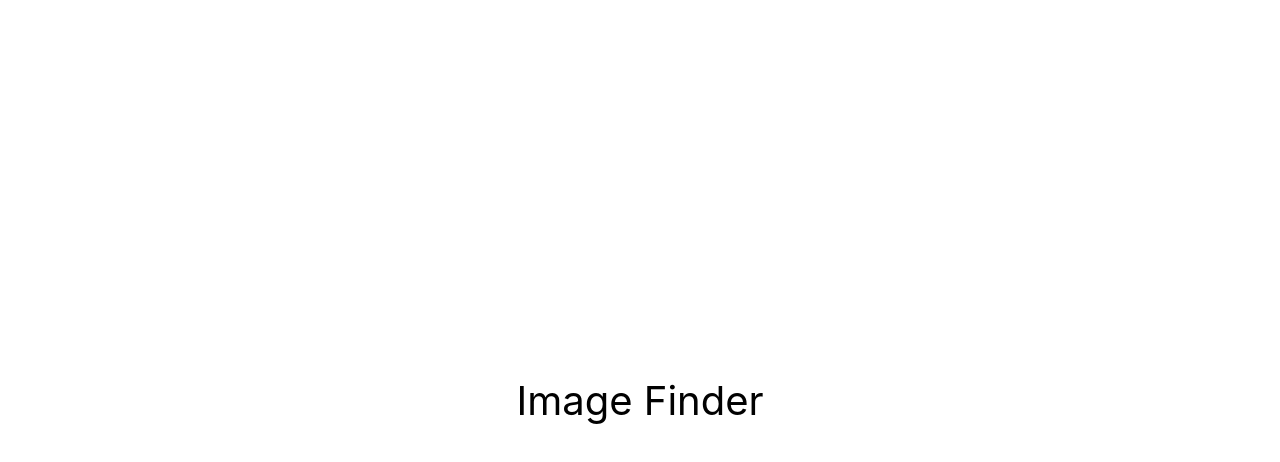
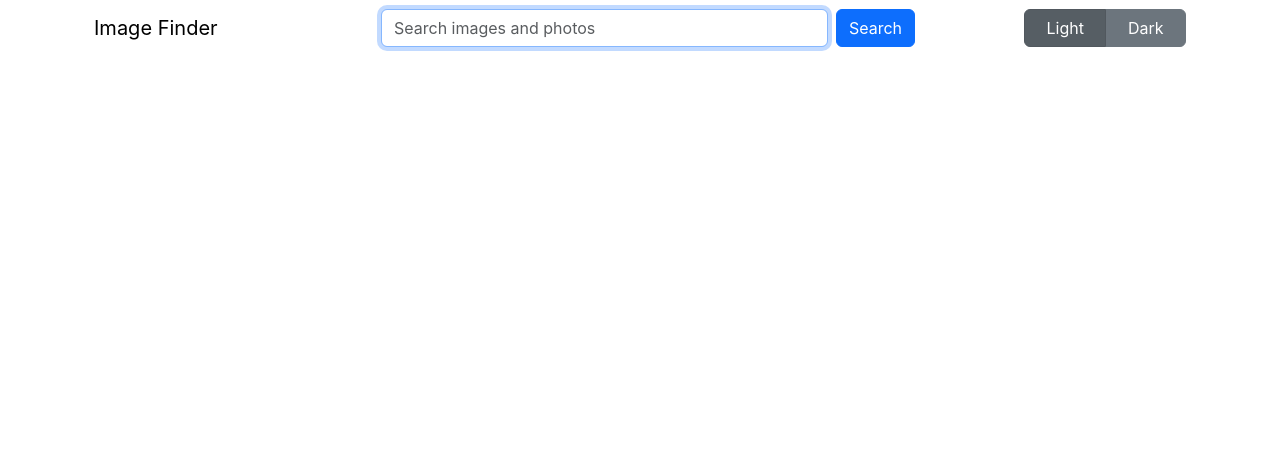
Before and after one commit to Valik3201/goit-react-hw-03-image-finder, a React (Create React App) app: page / in a window 1280 px wide. Shown: the top 462 px of the page. Built offline with nearby package versions, Linux system fonts and the light colour scheme.

Commit message:
feat(ui): add navbar

```diff
--- a/src/components/App.jsx
+++ b/src/components/App.jsx
@@ -1,16 +1,11 @@
+import { Searchbar } from './Searchbar';
+
+import 'bootstrap/dist/css/bootstrap.min.css';
+
 export const App = () => {
   return (
-    <div
-      style={{
-        height: '100vh',
-        display: 'flex',
-        justifyContent: 'center',
-        alignItems: 'center',
-        fontSize: 40,
-        color: '#010101',
-      }}
-    >
-      Image Finder
+    <div>
+      <Searchbar />
     </div>
   );
 };
--- /dev/null
+++ b/src/components/Searchbar.jsx
@@ -0,0 +1,73 @@
+import { useState } from 'react';
+import {
+  Button,
+  Container,
+  Col,
+  Row,
+  Form,
+  Navbar,
+  ButtonGroup,
+  ToggleButton,
+} from 'react-bootstrap';
+
+export const Searchbar = () => {
+  const [radioValue, setRadioValue] = useState('light');
+
+  const radios = [
+    { name: 'Light', value: 'light' },
+    { name: 'Dark', value: 'dark' },
+  ];
+
+  const handleThemeChange = theme => {
+    document.documentElement.setAttribute('data-bs-theme', theme);
+  };
+
+  return (
+    <Navbar fixed="top">
+      <Container className="justify-content-center">
+        <Row className="mb-2 mb-md-0 justify-content-between align-items-center w-100">
+          <Navbar.Brand as={Col} xs={2} href="#">
+            Image Finder
+          </Navbar.Brand>
+
+          <ButtonGroup
+            as={Col}
+            xs={2}
+            md={{ order: 'last' }}
+            className="mb-2 mb-md-0 d-flex justify-content-end"
+          >
+            {radios.map((radio, idx) => (
+              <ToggleButton
+                key={idx}
+                id={`theme-radio-${idx}`}
+                type="radio"
+                variant="secondary"
+                name="theme"
+                value={radio.value}
+                checked={radioValue === radio.value}
+                onChange={e => {
+                  setRadioValue(e.currentTarget.value);
+                  handleThemeChange(e.currentTarget.value);
+                }}
+              >
+                {radio.name}
+              </ToggleButton>
+            ))}
+          </ButtonGroup>
+
+          <Form className="d-flex" as={Col} xs={12} md={6}>
+            <Form.Control
+              type="text"
+              autoComplete="off"
+              autoFocus
+              placeholder="Search images and photos"
+              className="me-2"
+              aria-label="Search"
+            />
+            <Button variant="primary">Search</Button>
+          </Form>
+        </Row>
+      </Container>
+    </Navbar>
+  );
+};
```
